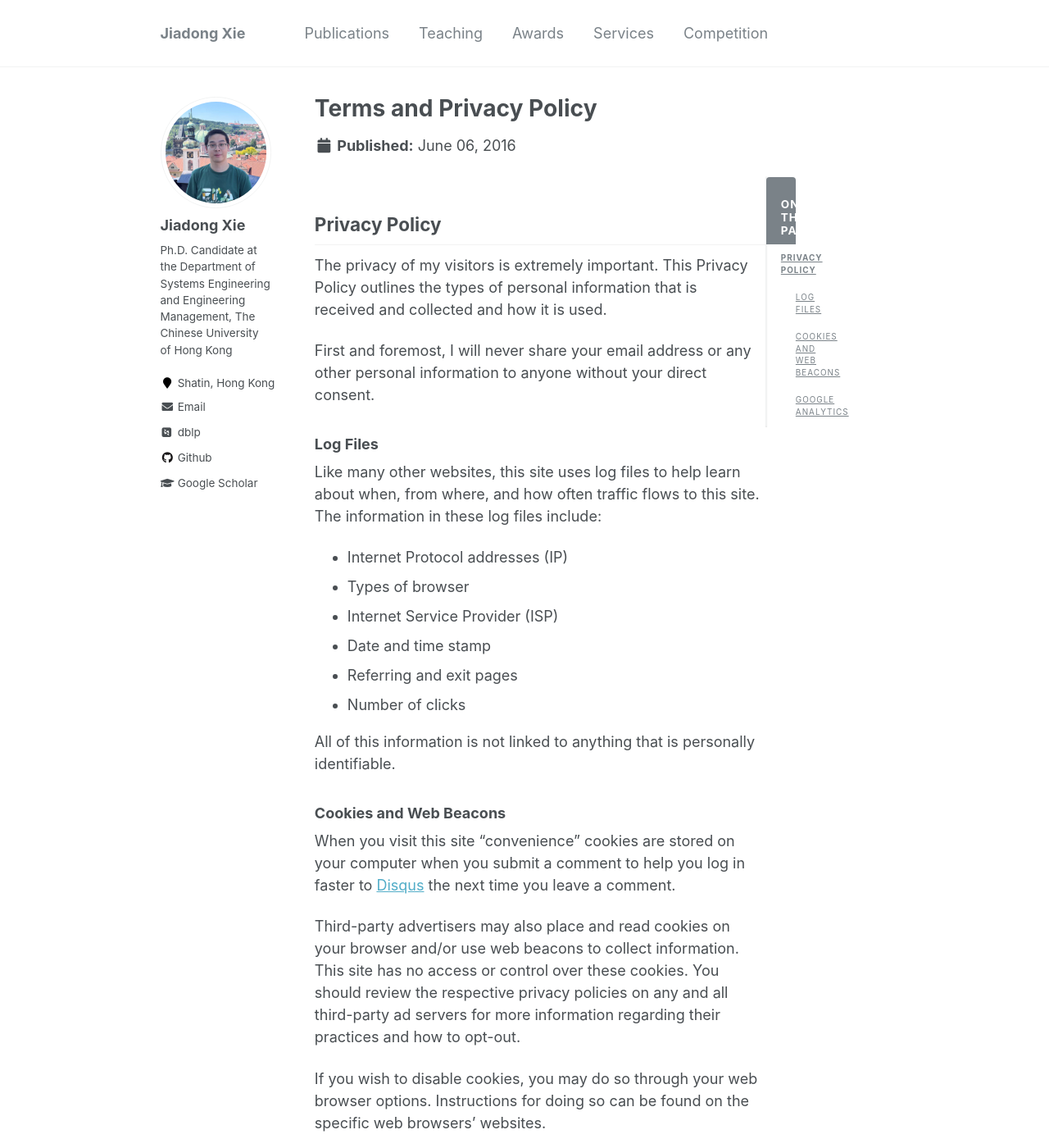
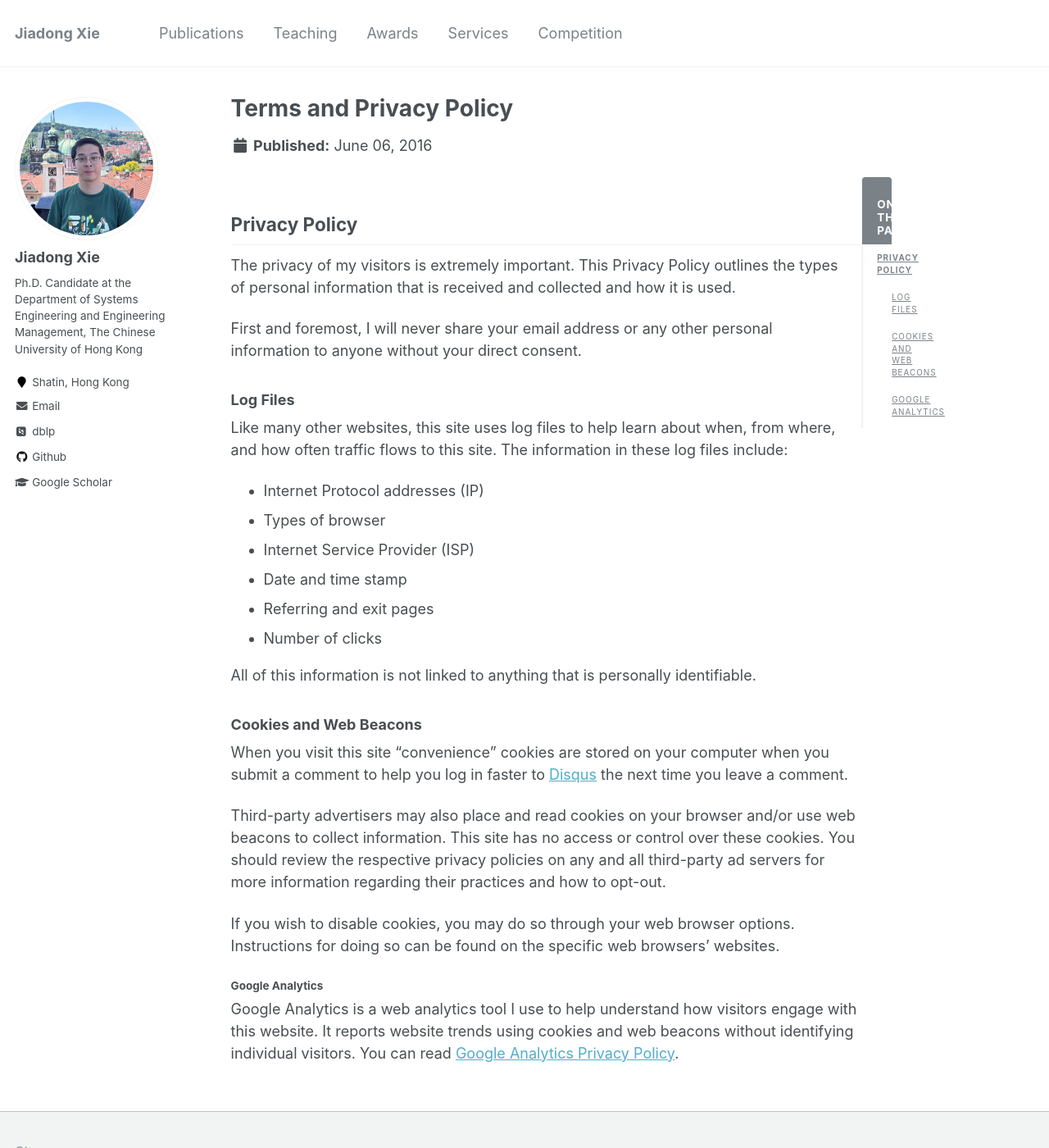
Before and after one commit to Xiejiadong/Xiejiadong.github.io, a Jekyll site: the page built from _pages/terms.md, in a window 1280 px wide and 1400 px high. Shown: the whole window at 82% size. Built offline with Jekyll 4.4.1, drawn with Linux system fonts in a browser that asks for light colours; some web fonts are replaced.

Commit message:
Revert "Update _variables.scss"
This reverts commit 2776630e32d7c0bc786b6ab04b1a89ea314acea3.

```diff
--- a/_sass/_variables.scss
+++ b/_sass/_variables.scss
@@ -114,7 +114,7 @@ $small                      : 600px !default;
 $medium                     : 768px !default;
 $medium-wide                : 900px !default;
 $large                      : 925px !default;
-$x-large                    : 1500px !default;
+$x-large                    : 1280px !default;
 
 /*
    Grid
```
